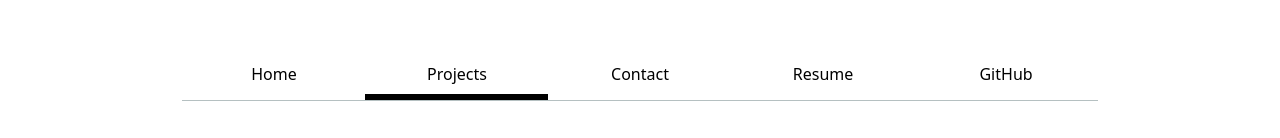
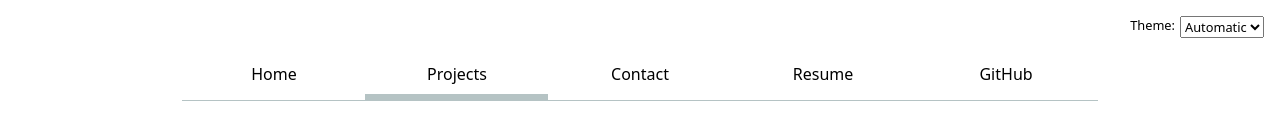
Before and after one commit to Wendyz1116/6C35-portfolio-svelte, a SvelteKit app: page /projects/A3_report in a window 1280 px wide. Shown: the top 138 px of the page. Built offline with nearby package versions, Linux system fonts and the light colour scheme.

Commit message:
update nav style and add dark mode

```diff
--- a/src/app.html
+++ b/src/app.html
@@ -1,10 +1,14 @@
-<!DOCTYPE html>
+<!doctype html>
 <html lang="en">
   <head>
+    <script>
+      let root = document.documentElement;
+      let colorScheme = localStorage.colorScheme ?? "light dark";
+      root.style.setProperty("color-scheme", colorScheme);
+    </script>
     <meta charset="utf-8" />
     <title>Portfolio</title>
     <link rel="icon" href="%sveltekit.assets%/favicon.png" />
-		<link rel="stylesheet" href="%sveltekit.assets%/style.css" />
     <meta name="viewport" content="width=device-width" />
     %sveltekit.head%
   </head>
--- a/src/routes/+layout.svelte
+++ b/src/routes/+layout.svelte
@@ -3,6 +3,7 @@
   // store is special Svelte object that automatically updates whenever its value changes
   //   with $
   import { page } from "$app/stores";
+  import "../style.css";
 
   let pages = [
     { url: "/", title: "Home" },
@@ -11,7 +12,31 @@
     { url: "/resume", title: "Resume" },
     { url: "https://github.com/Wendyz1116", title: "GitHub" },
   ];
+
+  let colorScheme = "light dark";
+
+  let localStorage = globalThis.localStorage ?? {};
+
+  if (localStorage.colorScheme) {
+    // if localStorage has a colorScheme property
+    colorScheme = localStorage.colorScheme; // override the default colorScheme
+  }
+
+  let root = globalThis.document?.documentElement;
+  // $: prefix re-run this every time any of its dependencies change, reactive statement,
+  $: root?.style.setProperty("color-scheme", colorScheme);
+
+  $: localStorage.colorScheme = colorScheme;
 </script>
+
+<label class="color-scheme-switch">
+  Theme:
+  <select bind:value={colorScheme}>
+    <option value="light dark">Automatic</option>
+    <option value="light">Light</option>
+    <option value="dark">Dark</option>
+  </select>
+</label>
 
 <nav>
   {#each pages as p}
@@ -25,3 +50,46 @@
   {/each}
 </nav>
 <slot />
+
+<style>
+  nav {
+    --border-color: oklch(50% 10% 200 / 40%);
+    display: flex;
+    margin-bottom: 0.5em;
+    border-bottom-width: 1px;
+    border-bottom-style: solid;
+    border-bottom-color: var(--border-color);
+  }
+
+  nav a {
+    flex: 1;
+    text-decoration: none;
+    color: inherit;
+    text-align: center;
+    padding: 0.5em;
+  }
+
+  a.current {
+    border-bottom-width: 0.4em;
+    border-bottom-style: solid;
+    padding-bottom: -0.2em;
+    border-bottom-color: var(--border-color);
+  }
+
+  a:hover {
+    border-bottom-width: 0.4em;
+    border-bottom-style: solid;
+    padding-bottom: -0.2em;
+    border-color: var(--color-accent);
+    background-color: oklch(from var(--color-accent) l c h / 0.3);
+  }
+
+  .color-scheme-switch {
+    position: absolute;
+    top: 1rem;
+    right: 1rem;
+    display: inline-flex;
+    gap: 5px;
+    font-size: 80%;
+  }
+</style>
--- a/static/style.css
+++ b/src/style.css
@@ -1,5 +1,6 @@
 :root {
   --color-accent: oklch(65% 50% 0);
+  color-scheme: dark;
 }
 
 body {
@@ -17,39 +18,10 @@ li {
   display: contents;
 } */
 
-nav {
-  display: flex;
-  margin-bottom: 0.5em;
-  border-bottom-width: 1px;
-  border-bottom-style: solid;
-  border-bottom-color: oklch(80% 3% 200);
-}
-
-nav a {
-  flex: 1;
-  text-decoration: none;
-  color: inherit;
-  text-align: center;
-  padding: 0.5em;
-}
-
-a.current {
-  border-bottom-width: 0.4em;
-  border-bottom-style: solid;
-  padding-bottom: -0.2em;
-}
-
-a:hover {
-  border-bottom-width: 0.4em;
-  border-bottom-style: solid;
-  padding-bottom: -0.2em;
-  border-color: var(--color-accent);
-  background-color: oklch(from var(--color-accent) l c h / 0.3);
-}
-
 input,
 textarea,
-button {
+button,
+select {
   font: inherit;
 }
 
```
Lines whose indentation alone changed are shown as unchanged.
